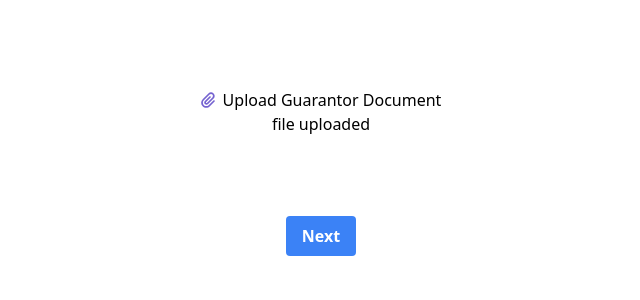
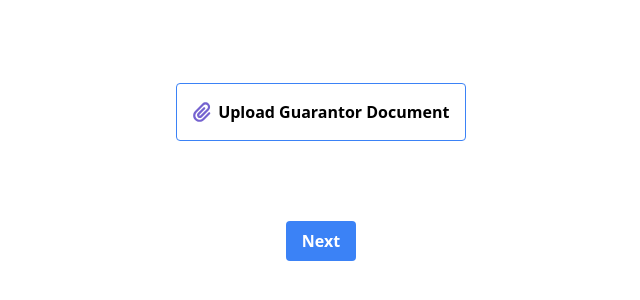
Before and after one commit to Onidamilola/alphageek, a React (Create React App) app: page /capture in a window 1280 px wide. Shown: the part 228-528 px from the top of the page, without its empty margins (319-959 px from the left). Built offline with nearby package versions, Linux system fonts and the light colour scheme.

Commit message:
made changes to the capture code

```diff
--- a/src/pages/capture.jsx
+++ b/src/pages/capture.jsx
@@ -34,6 +34,7 @@ const Capture = () => {
       toast.error("Please select a valid image file");
       return;
     }
+    toast.success("Uploaded successfully");
     setGuarantorFile(selectedFile);
     setImageName(selectedFile.name)
     const reader = new FileReader();
@@ -122,12 +123,14 @@ console.log('id:', id);
       {
         step == 1 &&
         <div className="flex flex-col items-center bg-white ">
-          <label htmlFor="file" className="flex items-center gap-2 cursor-pointer">
-            <FontAwesomeIcon icon={faPaperclip} className="text-[#7563d0]"/>
-            Upload Guarantor Document
-          </label>
-          <div>{imagename} file uploaded</div>
-          <input id="file" type="file" className="hidden" onChange={handleFileChange} />
+           <div className="flex flex-col items-center bg-white p-4 border border-blue-500 rounded">
+      <label htmlFor="file" className="flex items-center gap-2 cursor-pointer text-l font-bold">
+      <FontAwesomeIcon icon={faPaperclip} className="text-[#7563d0] text-xl font-bold" />
+        Upload Guarantor Document
+      </label>
+      <div>{imagename && imagename + 'file uploaded'} </div>
+      <input id="file" type="file" className="hidden" onChange={handleFileChange} />
+    </div>
           <button onClick={() => {
               if(imagename) {
                 setStep(2);
--- a/src/pages/createschedule.jsx
+++ b/src/pages/createschedule.jsx
@@ -88,11 +88,13 @@ import LoadingScreen from '../components/LoadingScreen'
                 console.log('Schedule created:', response.data);
 
                 Navigate('/visit-schedule');
+
               });
+              setLoadingText(false);
             } else {
               console.error('Geolocation is not supported by this browser.');
             }
-            setLoadingText(false);
+
           } catch (error) {
             console.error('Error creating schedule:', error);
             setLoadingText(false);
--- a/src/pages/verify.jsx
+++ b/src/pages/verify.jsx
@@ -20,8 +20,9 @@ const Verify = () => {
   };
 
   const handleSubmit = (e) => {
+    setLoading(true);
     e.preventDefault();
-    setLoading(true); // Start loading
+    // Start loading
 
 
 
@@ -34,17 +35,20 @@ const Verify = () => {
           toast.success('Login successful!');
           navigate('/homepage');
         }
+        setLoading(false);
       })
+
       .catch(error => {
         console.log('Error:', error);
         if (error.response && error.response.data && error.response.data.message) {
           toast.error(error.response.data.message);
         } else {
           toast.error("Failed to verify code. Please try again.");
+          setLoading(false); // Stop loading
         }
       })
       .finally(() => {
-        setLoading(false); // Stop loading
+
       });
 
   };
@@ -66,7 +70,9 @@ const Verify = () => {
             className="w-full py-2 px-10 border border-gray-300 rounded bg-gray-50 focus:outline-none focus:border-blue-500"
           />
         </div>
-        <button type="submit" className="w-full py-2 px-4 bg-[#7563d0] text-white rounded hover:bg-blue-600 focus:outline-none focus:bg-blue-600">Verify</button>
+        <button type="submit" className="w-full py-2 px-4 bg-[#7563d0] text-white rounded hover:bg-blue-600 focus:outline-none focus:bg-blue-600">
+          {loading ? "loading..." : "Verify"}
+          </button>
       </form>
       {loading && <LoadingScreen />}
       <ToastContainer position="top-right" autoClose={2000} hideProgressBar newestOnTop closeOnClick rtl pauseOnFocusLoss draggable pauseOnHover />
```
